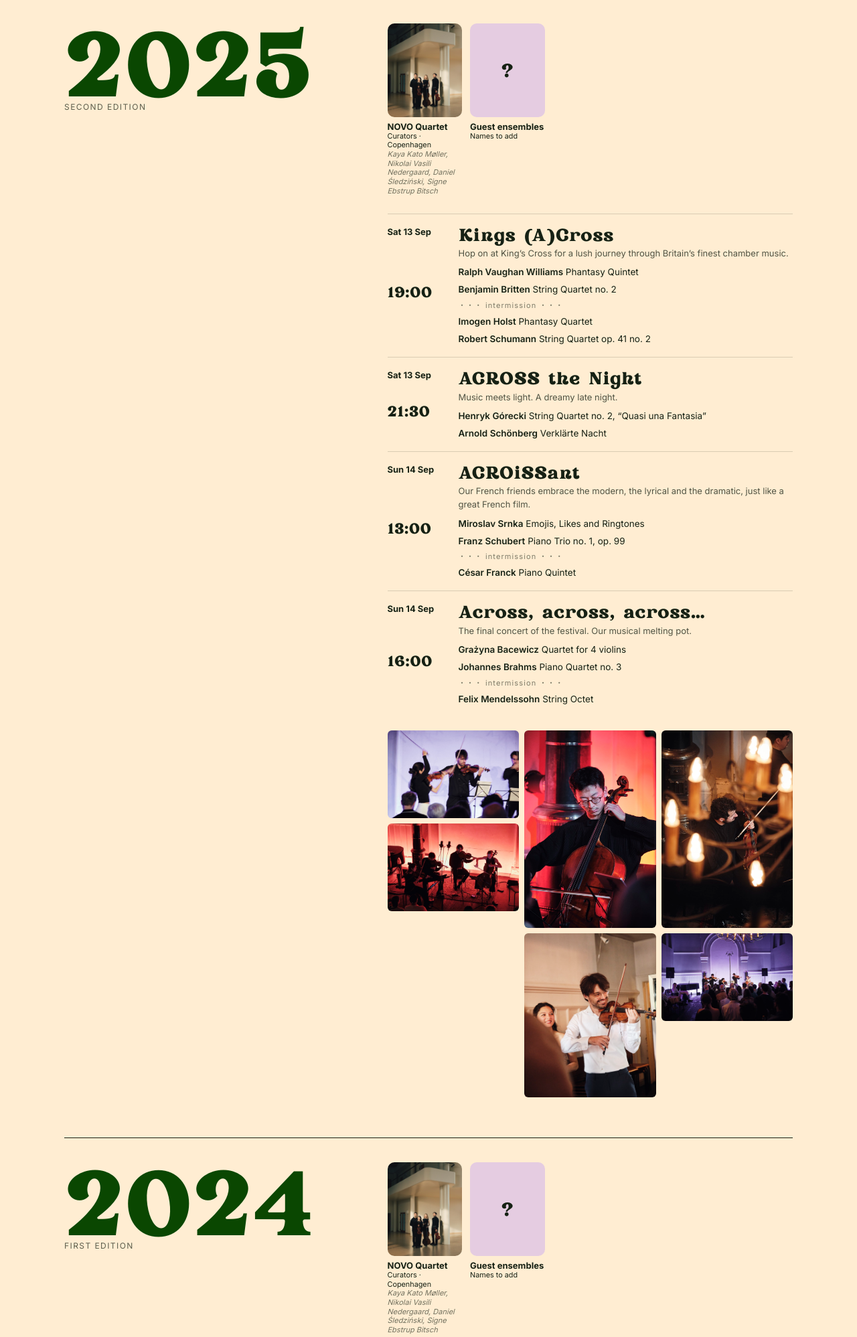
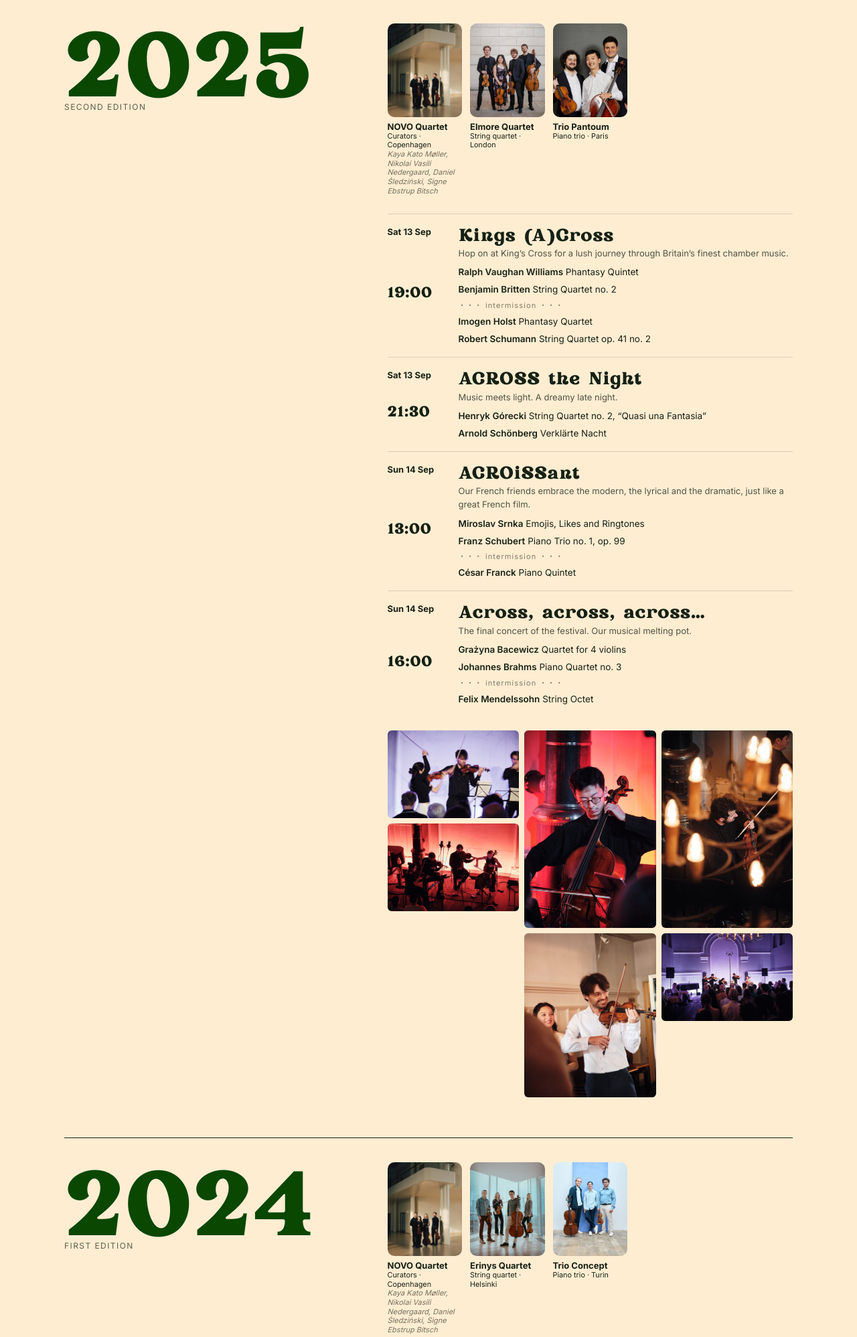
Before and after one commit to mr-omann/across, a plain HTML site: page index.html in a window 1280 px wide. Shown: the part 2222-4219 px from the top of the page at 67% size. Drawn offline with Linux system fonts and the light colour scheme.

Commit message:
feat: 2024/2025 guest ensembles with photos (Erinys Quartet, Trio Concept, Elmore Quartet, Trio Pantoum); v2.9
Co-Authored-By: Claude Opus 5.5 <noreply@anthropic.com>

```diff
--- a/index.html
+++ b/index.html
@@ -67,7 +67,8 @@
 <section class="ys"><div class="yl"><span class="d">2025</span><p class="sub">Second edition</p></div><div class="yc">
 <div class="arts">
 <figure class="ar"><img src="/images/interseason/a-novo.jpg" alt="NOVO Quartet" class="" loading="lazy"><figcaption><b>NOVO Quartet</b><small>Curators · Copenhagen</small><i>Kaya Kato Møller, Nikolai Vasili Nedergaard, Daniel Śledziński, Signe Ebstrup Bitsch</i></figcaption></figure>
-<figure class="ar"><span class="ph">?</span><figcaption><b>Guest ensembles</b><small>Names to add</small></figcaption></figure></div>
+<figure class="ar"><img src="/images/interseason/a-elmore.jpg" alt="Elmore Quartet" class="" loading="lazy"><figcaption><b>Elmore Quartet</b><small>String quartet · London</small></figcaption></figure>
+<figure class="ar"><img src="/images/interseason/a-pantoum.jpg" alt="Trio Pantoum" class="" loading="lazy"><figcaption><b>Trio Pantoum</b><small>Piano trio · Paris</small></figcaption></figure></div>
 <article class="cc"><div class="when"><b>Sat 13 Sep</b><span>19:00</span></div><div><h3 class="d">Kings (A)Cross</h3><p class="tg">Hop on at King’s Cross for a lush journey through Britain’s finest chamber music.</p><ul class="pl"><li><b>Ralph Vaughan Williams</b> <span>Phantasy Quintet</span></li><li><b>Benjamin Britten</b> <span>String Quartet no. 2</span></li><li class="int">・・・ intermission ・・・</li><li><b>Imogen Holst</b> <span>Phantasy Quartet</span></li><li><b>Robert Schumann</b> <span>String Quartet op. 41 no. 2</span></li></ul></div></article>
 <article class="cc"><div class="when"><b>Sat 13 Sep</b><span>21:30</span></div><div><h3 class="d">ACROSS the Night</h3><p class="tg">Music meets light. A dreamy late night.</p><ul class="pl"><li><b>Henryk Górecki</b> <span>String Quartet no. 2, “Quasi una Fantasia”</span></li><li><b>Arnold Schönberg</b> <span>Verklärte Nacht</span></li></ul></div></article>
 <article class="cc"><div class="when"><b>Sun 14 Sep</b><span>13:00</span></div><div><h3 class="d">ACROiSSant</h3><p class="tg">Our French friends embrace the modern, the lyrical and the dramatic, just like a great French film.</p><ul class="pl"><li><b>Miroslav Srnka</b> <span>Emojis, Likes and Ringtones</span></li><li><b>Franz Schubert</b> <span>Piano Trio no. 1, op. 99</span></li><li class="int">・・・ intermission ・・・</li><li><b>César Franck</b> <span>Piano Quintet</span></li></ul></div></article>
@@ -78,7 +79,8 @@
 <section class="ys"><div class="yl"><span class="d">2024</span><p class="sub">First edition</p></div><div class="yc">
 <div class="arts">
 <figure class="ar"><img src="/images/interseason/a-novo.jpg" alt="NOVO Quartet" class="" loading="lazy"><figcaption><b>NOVO Quartet</b><small>Curators · Copenhagen</small><i>Kaya Kato Møller, Nikolai Vasili Nedergaard, Daniel Śledziński, Signe Ebstrup Bitsch</i></figcaption></figure>
-<figure class="ar"><span class="ph">?</span><figcaption><b>Guest ensembles</b><small>Names to add</small></figcaption></figure></div>
+<figure class="ar"><img src="/images/interseason/a-erinys.jpg" alt="Erinys Quartet" class="" loading="lazy"><figcaption><b>Erinys Quartet</b><small>String quartet · Helsinki</small></figcaption></figure>
+<figure class="ar"><img src="/images/interseason/a-trioconcept.jpg" alt="Trio Concept" class="" loading="lazy"><figcaption><b>Trio Concept</b><small>Piano trio · Turin</small></figcaption></figure></div>
 <article class="cc"><div class="when"><b>Sat 7 Sep</b><span>19:30</span></div><div><h3 class="d">Across Scandinavia</h3><p class="tg"></p><ul class="pl"><li><b>Rued Langgaard</b> <span>Variations on “O Sacred Heart, Now Wounded” (BVN 71)</span></li><li><b>Carl Nielsen</b> <span>String Quartet no. 2 in F minor, op. 5</span></li><li class="int">・・・ intermission ・・・</li><li><b>Ola Gjeilo</b> <span>“Home” for piano and string quartet</span></li><li><b>Edvard Grieg</b> <span>Piano Quintet in B flat minor, compl. M. Finnissy</span></li></ul></div></article>
 <article class="cc"><div class="when"><b>Sat 7 Sep</b><span>22:00</span></div><div><h3 class="d">Across the Sea</h3><p class="tg"></p><ul class="pl"><li><b>Caroline Shaw</b> <span>Entr’acte</span></li><li><b>Philip Glass</b> <span>String Quartet no. 2, “Company”</span></li><li><b>Terry Riley</b> <span>String Quartet no. 10, “Good Medicine”</span></li><li><b>Caroline Shaw</b> <span>Plan &amp; Elevation: The Grounds of Dumbarton Oaks</span></li></ul></div></article>
 <article class="cc"><div class="when"><b>Sun 8 Sep</b><span>15:00</span></div><div><h3 class="d">Across NOVO Friends</h3><p class="tg"></p><ul class="pl"><li><b>Aaron Copland</b> <span>“Vitebsk”</span></li><li><b>Dmitri Shostakovich</b> <span>Piano Trio no. 2, op. 67</span></li><li class="int">・・・ intermission ・・・</li><li><b>Ludwig van Beethoven</b> <span>String Quartet op. 127</span></li></ul></div></article>
@@ -90,7 +92,7 @@
 </section>
 <section id="venue" class="blk venue"><div><p class="sub">Venue</p><h2 class="d">LiteraturHaus</h2><p>Møllegade 7<br>2200 København N</p><p>An intimate hall in Nørrebro, with musicians and audience a few metres apart.</p></div><img src="/images/interseason/literaturhaus-cropped.jpg" alt="LiteraturHaus" class="" loading="lazy">
 </section></main>
-<footer id="contact" class="foot"><p class="sub">Contact</p><p class="mail">hello@acrossfestival.com</p><p class="sub" style="margin-top:28px">Supported by</p><p class="sup">Solistforeningen · Augustinus Fonden · Statens Kunstfond · Wilhelm Hansen Fonden · Lemvigh-Müller Fonden · Knud Højgaards Fond · DMF · SCS · DR P2 · K7 · LiteraturHaus · Dansk Artist Forbund · Hoffmann & Husmans · Louis Hansen · Staal Fonden · Toyota · William Demant</p><p class="cr">© 2026 ACROSS Festival</p><p class="ver">v2.8</p></footer>
+<footer id="contact" class="foot"><p class="sub">Contact</p><p class="mail">hello@acrossfestival.com</p><p class="sub" style="margin-top:28px">Supported by</p><p class="sup">Solistforeningen · Augustinus Fonden · Statens Kunstfond · Wilhelm Hansen Fonden · Lemvigh-Müller Fonden · Knud Højgaards Fond · DMF · SCS · DR P2 · K7 · LiteraturHaus · Dansk Artist Forbund · Hoffmann & Husmans · Louis Hansen · Staal Fonden · Toyota · William Demant</p><p class="cr">© 2026 ACROSS Festival</p><p class="ver">v2.9</p></footer>
 <script>
 document.getElementById('su').addEventListener('submit', async (ev) => {
   ev.preventDefault();
```
Also changed, not shown: images/interseason/a-elmore.jpg (added), images/interseason/a-erinys.jpg (added), images/interseason/a-pantoum.jpg (added), images/interseason/a-trioconcept.jpg (added), 2 other files.
